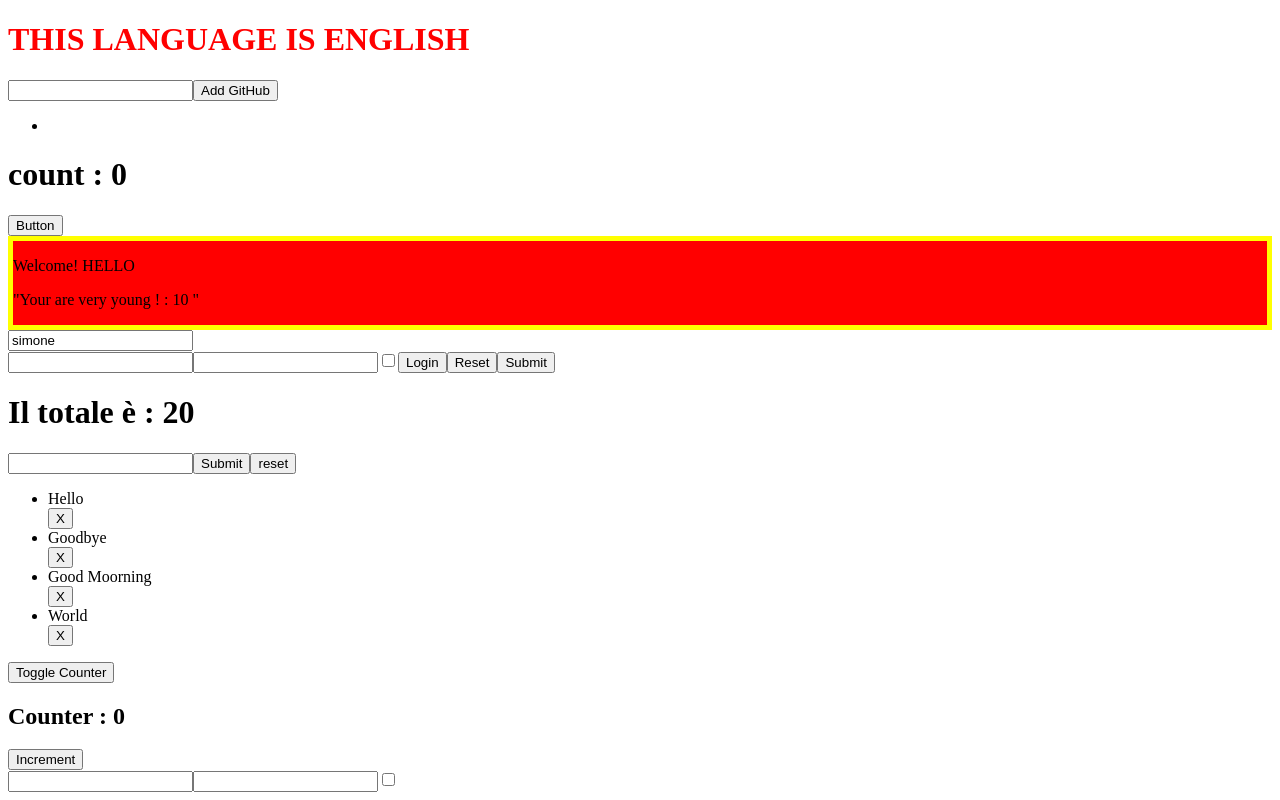
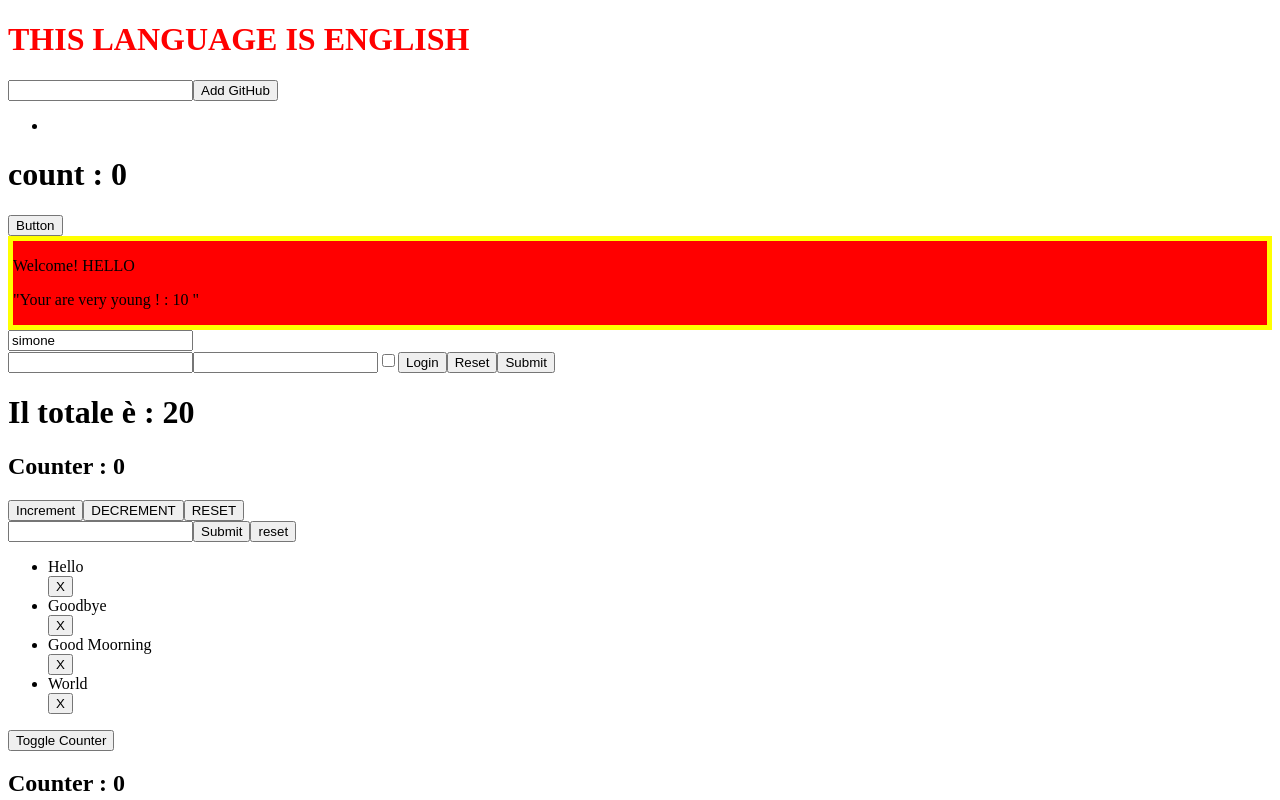
Before and after one commit to Simonedamb/React-exercises, a React (Create React App) app: page / in a window 1280 px wide. Shown: the top 800 px of the page. Built offline with nearby package versions, Linux system fonts and the light colour scheme; no server answers.

Commit message:
custom-hooks-1

```diff
--- a/src/App.js
+++ b/src/App.js
@@ -25,6 +25,7 @@ export function App() {
       <InteractiveWelcome />
       <UcontrolledLogin />
       <Sum />
+      <Counter />
       <TodoList
         render={(arr, addTodo, reset, removeTodo) => {
           return (
--- a/src/Counter.js
+++ b/src/Counter.js
@@ -1,20 +1,37 @@
-import React, { useEffect, useState } from "react";
+import React, { useState } from "react";
+
+function useCounter(initialValue = 0) {
+  const [counter, setCounter] = useState(initialValue);
+
+  function handleCounterIncrement() {
+    setCounter((c) => c + 1);
+  }
+
+  function handleCounterDecrement() {
+    setCounter((c) => c - 1);
+  }
+
+  function handleCounterReset() {
+    setCounter(initialValue);
+  }
+  return {
+    counter: counter,
+    incrementCounter: handleCounterIncrement,
+    decrementCounter: handleCounterDecrement,
+    resetCounter: handleCounterReset,
+  };
+}
 
 function Counter({ initialValue = 0 }) {
-  const [counter, setCounter] = useState(initialValue);
-
-  useEffect(() => {
-    console.log(`counter is ${counter}`);
-  });
-
-  function onCounterChange() {
-    setCounter(counter + 1);
-  }
+  const { counter, incrementCounter, decrementCounter, resetCounter } =
+    useCounter(initialValue);
 
   return (
     <div>
       <h2>Counter : {counter} </h2>
-      <button onClick={onCounterChange}>Increment</button>
+      <button onClick={incrementCounter}>Increment</button>
+      <button onClick={decrementCounter}>DECREMENT</button>
+      <button onClick={resetCounter}>RESET</button>
     </div>
   );
 }
```
